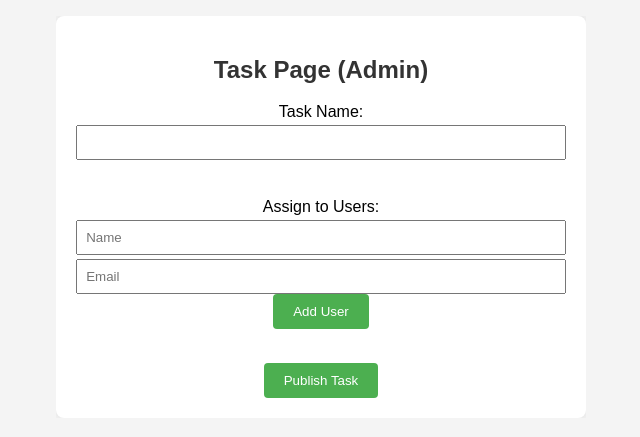
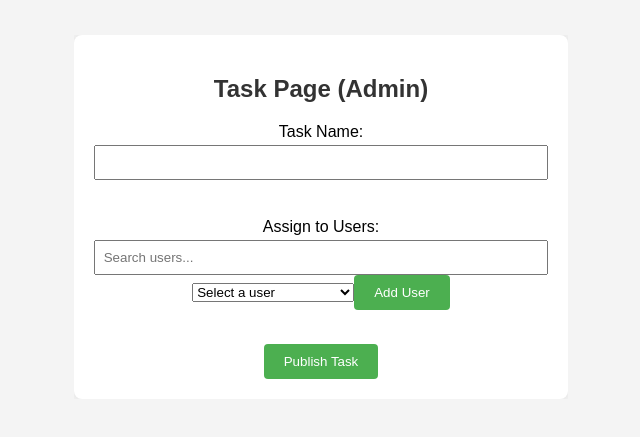
Before and after one commit to kalyan-srinivas-kandagatla-2911/TaskManagementFrontend, a React (Create React App) app: page /task in a window 1280 px wide. Shown: the part 183-620 px from the top of the page, without its empty margins (319-959 px from the left). Built offline with nearby package versions, Linux system fonts and the light colour scheme.

Commit message:
task page

```diff
--- a/src/screens/home/admin/addtask.tsx
+++ b/src/screens/home/admin/addtask.tsx
@@ -1,20 +1,31 @@
-// src/App.js
 import React, { useState } from 'react';
-// import './App.css';
+import users from '../users.json'; // Update the path accordingly
 
 const TaskPage = () => {
   const [taskName, setTaskName] = useState('');
-  const [assignedUsers, setAssignedUsers] = useState<{ name: string; email: string; }[]>([]);
-  const [userName, setUserName] = useState('');
-  const [userEmail, setUserEmail] = useState('');
+  const [selectedUser, setSelectedUser] = useState('');
+  const [assignedUsers, setAssignedUsers] = useState<string[]>([]);
+  const [searchText, setSearchText] = useState('');
+
+  const handleUserChange = (e: React.ChangeEvent<HTMLSelectElement>) => {
+    setSelectedUser(e.target.value);
+  };
+
+  const handleSearchChange = (e: React.ChangeEvent<HTMLInputElement>) => {
+    setSearchText(e.target.value);
+  };
+
+  const filteredUsers = users.filter((user) =>
+    user.name.toLowerCase().includes(searchText.toLowerCase()) ||
+    user.email.toLowerCase().includes(searchText.toLowerCase()) ||
+    user.teamName.toLowerCase().includes(searchText.toLowerCase())
+  );
 
   const handleAddUser = () => {
-    if (userName && userEmail) {
-      setAssignedUsers([...assignedUsers, { name: userName, email: userEmail }]);
-      setUserName('');
-      setUserEmail('');
+    if (selectedUser) {
+      setAssignedUsers([...assignedUsers, selectedUser]);
     } else {
-      alert('Please enter both name and email for the user.');
+      alert('Please select a user.');
     }
   };
 
@@ -47,21 +58,23 @@ const TaskPage = () => {
         <div>
           <input
             type="text"
-            placeholder="Name"
-            value={userName}
-            onChange={(e) => setUserName(e.target.value)}
+            placeholder="Search users..."
+            value={searchText}
+            onChange={handleSearchChange}
           />
-          <input
-            type="email"
-            placeholder="Email"
-            value={userEmail}
-            onChange={(e) => setUserEmail(e.target.value)}
-          />
+          <select onChange={handleUserChange} value={selectedUser}>
+            <option value="">Select a user</option>
+            {filteredUsers.map((user) => (
+              <option key={user.email} value={user.email}>
+                {user.name} - {user.teamName}
+              </option>
+            ))}
+          </select>
           <button onClick={handleAddUser}>Add User</button>
         </div>
         <ul>
           {assignedUsers.map((user, index) => (
-            <li key={index}>{`${user.name} (${user.email})`}</li>
+            <li key={index}>{user}</li>
           ))}
         </ul>
       </label>
--- /dev/null
+++ b/src/screens/home/users.json
@@ -0,0 +1,28 @@
+
+[
+    {
+      "name": "John Doe",
+      "email": "john.doe@example.com",
+      "teamName": "Team A",
+      "password": "password123"
+
+    },
+    {
+      "name": "Jane Smith",
+      "email": "jane.smith@example.com",
+      "teamName": "Team B",
+      "password": "secret@456"
+    },
+    {
+      "name": "Bob Johnson",
+      "email": "bob.johnson@example.com",
+      "teamName": "Team C",
+      "password": "securePass789"
+    },
+    {
+      "name": "Alice Williams",
+      "email": "alice.williams@example.com",
+      "teamName": "Team A",
+      "password": "p@ssw0rd"
+    }
+  ]
--- a/src/ui-elements/navbar/navbar.css
+++ b/src/ui-elements/navbar/navbar.css
@@ -0,0 +1,48 @@
+/* src/App.css */
+body {
+    font-family: 'Arial', sans-serif;
+    background-color: #f4f4f4;
+    margin: 0;
+    padding: 0;
+    display: flex;
+    align-items: center;
+    justify-content: center;
+    height: 100vh;
+  }
+
+  .container .App .Link .li{
+    background-color: #fff;
+    padding: 20px;
+    border-radius: 8px;
+    box-shadow: 0 0 10px rgba(0, 0, 0, 0.1);
+    text-align: center;
+  }
+
+  h2 {
+    color: #333;
+  }
+
+  label {
+    display: block;
+    margin: 10px 0;
+  }
+
+  input {
+    width: 100%;
+    padding: 8px;
+    margin-top: 4px;
+    box-sizing: border-box;
+  }
+
+  button {
+    background-color: #4caf50;
+    color: #fff;
+    padding: 10px 20px;
+    border: none;
+    border-radius: 4px;
+    cursor: pointer;
+  }
+
+  button:hover {
+    background-color: #45a049;
+  }
--- a/src/ui-elements/navbar/navbar.tsx
+++ b/src/ui-elements/navbar/navbar.tsx
@@ -1,6 +1,6 @@
 // src/App.js
 import React from 'react';
-// import './App.css';
+import './navbar.css';
 import { Route, Link,Routes } from 'react-router-dom';
 // import LoginPage from './Login';
 // import HomePage from './HomePage';
```
